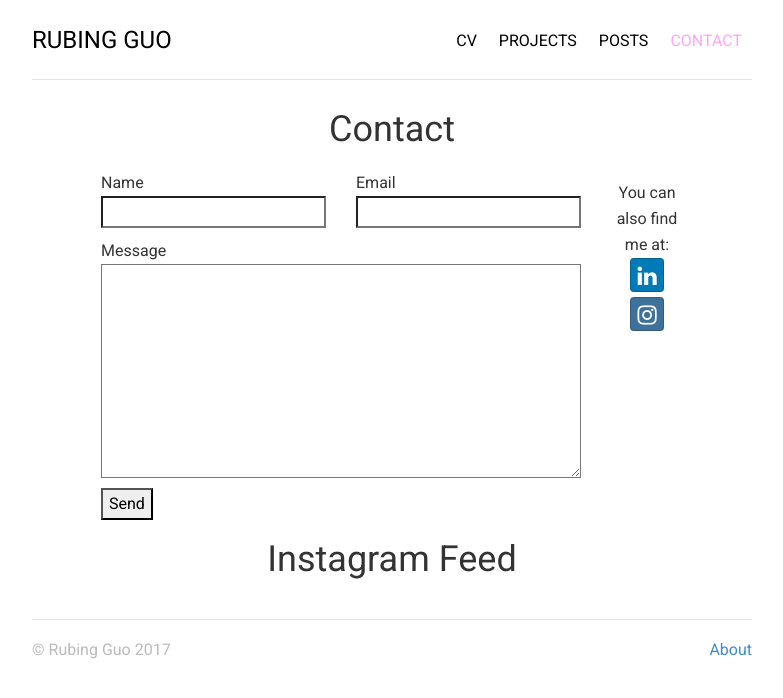
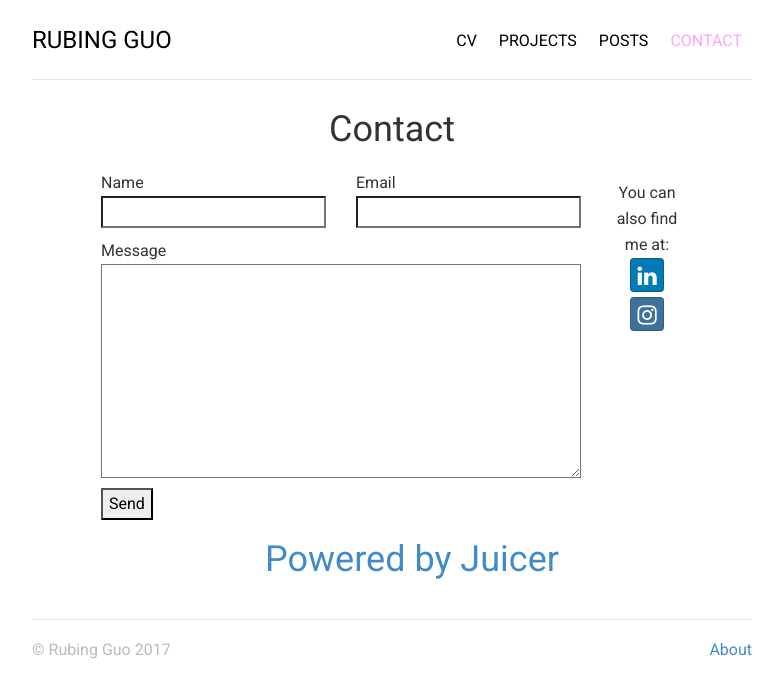
Before and after one commit to flower-joke/peanutshells.github.io, a Jekyll site: the page built from contact/index.html, in a window 1280 px wide. Shown: the top 698 px of the page, without its empty margins (248-1031 px from the left). Built offline with Jekyll 4.4.1, drawn with Linux system fonts in a browser that asks for light colours; nearby versions of some CDN libraries; a script that is not in the unit is left out.

Commit message:
Update index.html

```diff
--- a/contact/index.html
+++ b/contact/index.html
@@ -45,10 +45,7 @@ description: ---hehe
 	</a>
 	-->
 
-	<div id="wrapper">
-		<div id="insta-wrap">
-			<h1>Instagram Feed</h1>
-			<div id="instafeed"></div>
-		</div>
-	</div>
+<script src="//assets.juicer.io/embed.js" type="text/javascript"></script>
+<link href="//assets.juicer.io/embed.css" media="all" rel="stylesheet" type="text/css" />
+<ul class="juicer-feed" data-feed-id="rubieguo"><h1 class="referral"><a href="https://www.juicer.io">Powered by Juicer</a></h1></ul>
 </div>
```
